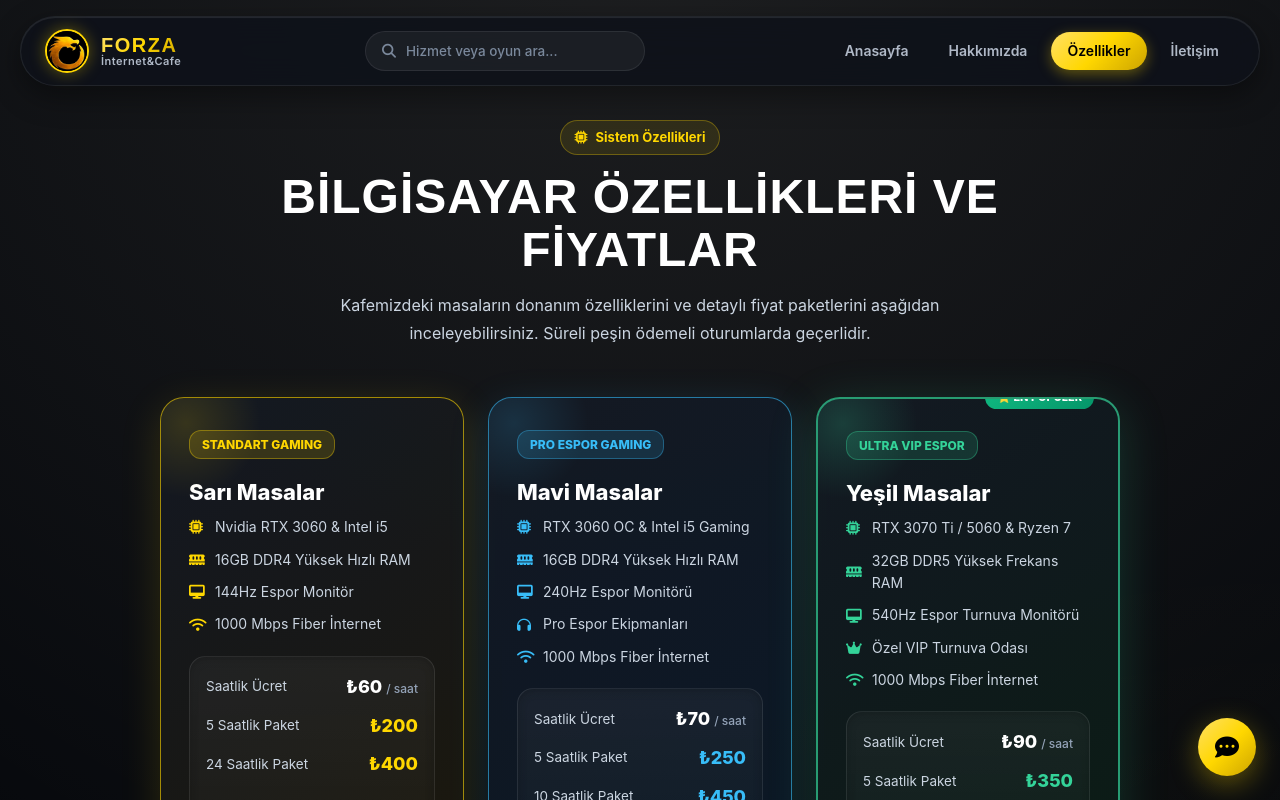
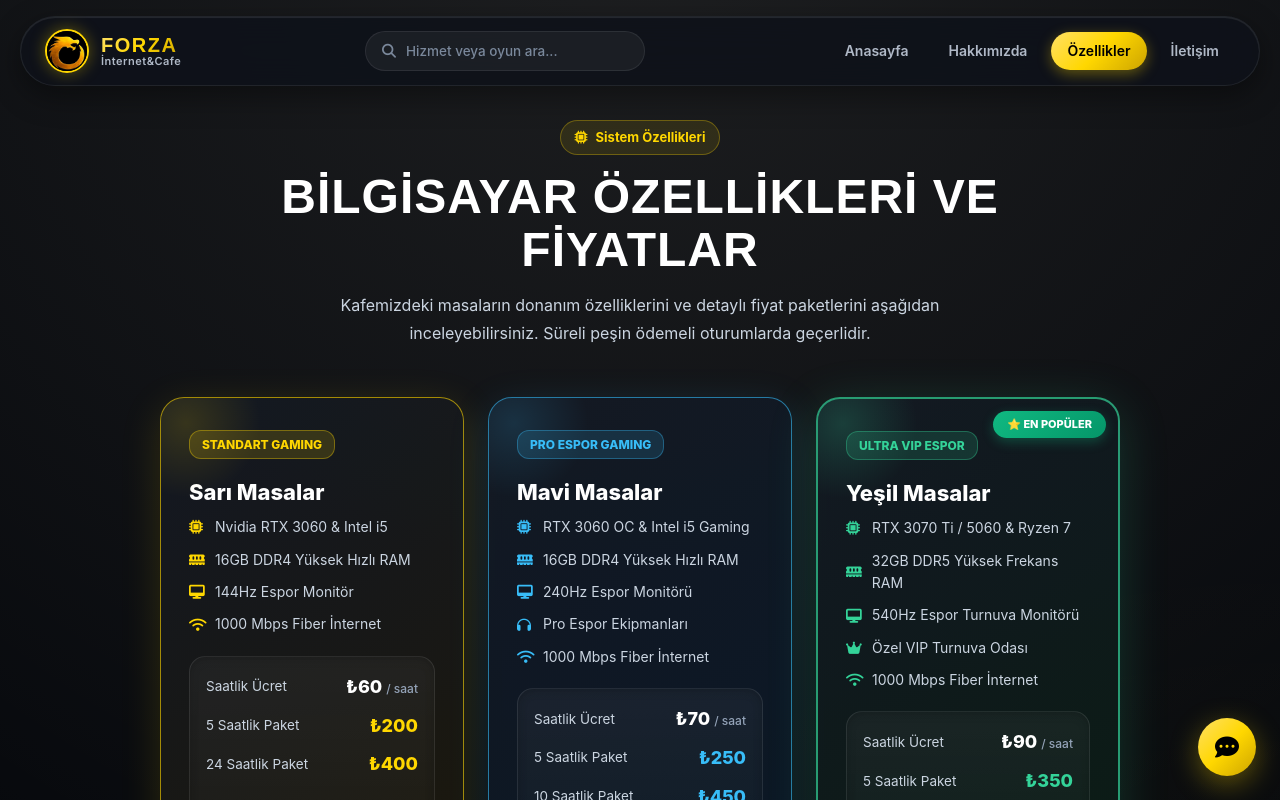
Before and after one commit to muhammetkilicc2-hub/forzainternet, a Next.js app: page /ozellikler in a window 1280 px wide. Shown: the top 800 px of the page. Built offline with nearby package versions, Linux system fonts and the light colour scheme; no server answers.

Commit message:
EN POPULER etiketi geri getirildi ve stili duzenlendi

```diff
--- a/app/ozellikler/page.tsx
+++ b/app/ozellikler/page.tsx
@@ -221,7 +221,7 @@ export default function OzelliklerPage() {
 
             {/* YESIL MASA */}
             <div style={{ background: "linear-gradient(145deg, rgba(20, 25, 35, 0.95) 0%, rgba(10, 30, 20, 0.95) 100%)", border: "2px solid rgba(52, 211, 153, 0.7)", borderRadius: "24px", padding: "32px 28px", boxShadow: "0 10px 50px rgba(52, 211, 153, 0.2)", position: "relative", overflow: "hidden", display: "flex", flexDirection: "column" }}>
-              <div style={{ position: "absolute", top: "-13px", right: "24px", background: "linear-gradient(135deg, #10b981, #059669)", color: "#ffffff", padding: "3px 12px", borderRadius: "12px", fontSize: "11px", fontWeight: 800 }}>⭐ EN POPÜLER</div>
+              <div style={{ position: "absolute", top: "12px", right: "12px", background: "linear-gradient(135deg, #10b981, #059669)", color: "#ffffff", padding: "5px 14px", borderRadius: "20px", fontSize: "11px", fontWeight: 800, zIndex: 10, boxShadow: "0 4px 12px rgba(16, 185, 129, 0.3)" }}>⭐ EN POPÜLER</div>
               <div style={{ display: "flex", justifyContent: "space-between", alignItems: "center", marginBottom: "16px" }}>
                 <span style={{ fontSize: "12px", fontWeight: 800, padding: "4px 12px", borderRadius: "12px", background: "rgba(52, 211, 153, 0.15)", color: "#34d399", border: "1px solid rgba(52, 211, 153, 0.35)" }}>ULTRA VIP ESPOR</span>
               </div>
```
